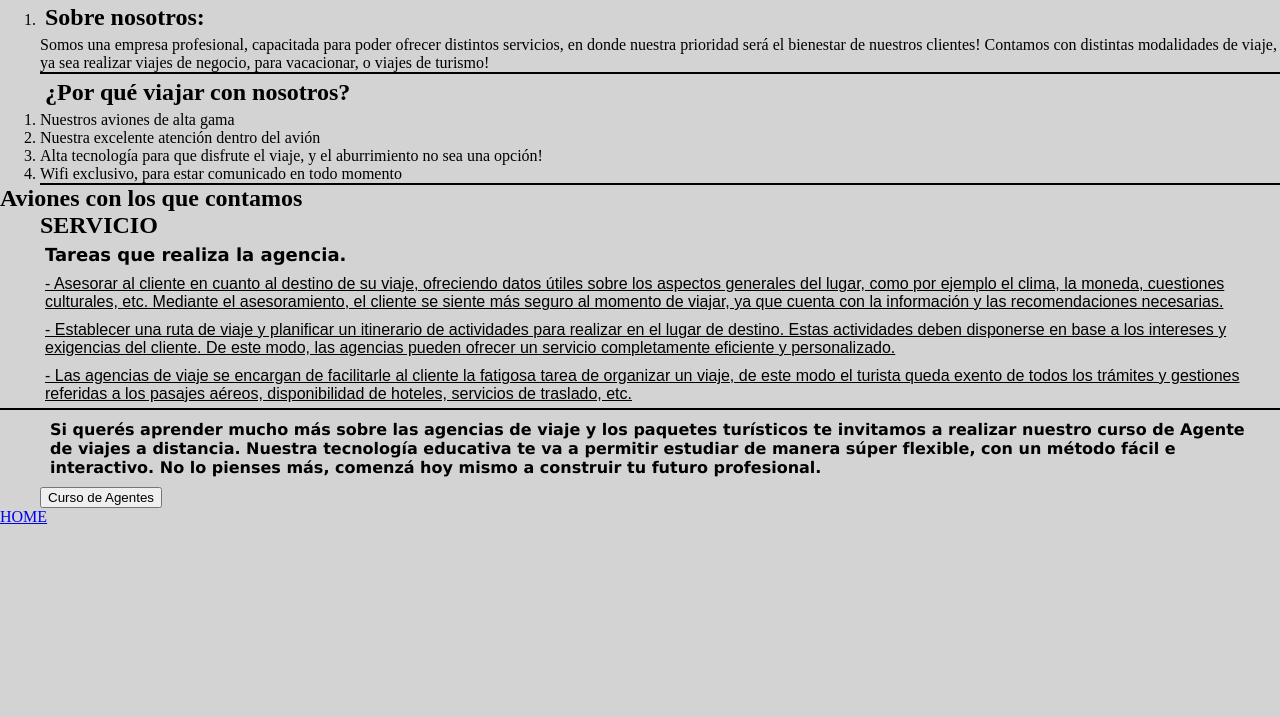
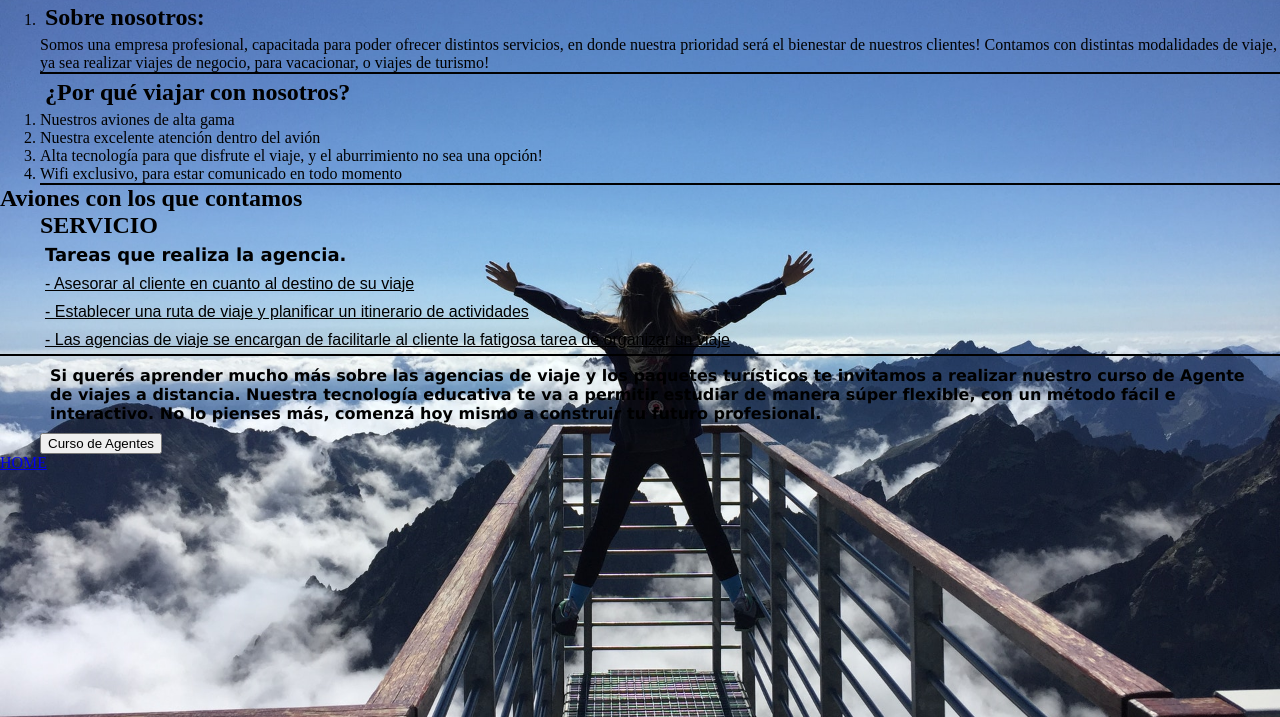
Before and after one commit to Mat060600/ViajesADistancia, a website: page paginas/empresa.html in a window 1280 px wide. Shown: the part 83-800 px from the top of the page. Drawn offline with Linux system fonts and the light colour scheme.

Commit message:
nuevos cambios

```diff
--- a/paginas/empresa.html
+++ b/paginas/empresa.html
@@ -10,7 +10,7 @@
     <link rel="stylesheet" href="/css/style.css">
 </head>
 
-<body>
+<body class="empresaBody">
 
 
 
@@ -77,22 +77,15 @@
 
             <h2 class="parrafo-uno-servicio__subtitulo">Tareas que realiza la agencia.</h2>
 
-            <li class="parrafo-uno-servicio__li">- Asesorar al cliente en cuanto al destino de su viaje, ofreciendo
-                datos
-                útiles sobre los aspectos generales del lugar, como por ejemplo el clima, la moneda, cuestiones
-                culturales,
-                etc. Mediante el asesoramiento, el cliente se siente más seguro al momento de viajar, ya que cuenta con
-                la
-                información y las recomendaciones necesarias.</li>
+            <li class="parrafo-uno-servicio__li">- Asesorar al cliente en cuanto al destino de su viaje
+            </li>
+
             <li class="parrafo-uno-servicio__li">- Establecer una ruta de viaje y planificar un itinerario de
-                actividades
-                para realizar en el lugar de destino. Estas actividades deben disponerse en base a los intereses y
-                exigencias del cliente. De este modo, las agencias pueden ofrecer un servicio completamente eficiente y
-                personalizado.</li>
+                actividades</li>
+
             <li class="parrafo-uno-servicio__li">- Las agencias de viaje se encargan de facilitarle al cliente la
                 fatigosa
-                tarea de organizar un viaje, de este modo el turista queda exento de todos los trámites y gestiones
-                referidas a los pasajes aéreos, disponibilidad de hoteles, servicios de traslado, etc.</li>
+                tarea de organizar un viaje</li>
         </ol>
 
         <hr color="black">
--- a/scss/_empresa.scss
+++ b/scss/_empresa.scss
@@ -1,6 +1,10 @@
 
 
-
+.empresaBody{
+  background-image: url(/imagenes/empresa.jpg);
+  background-size: 100vh 100vw;
+  background-attachment: fixed;
+}
 
 
 .parrafo-uno-servicio__titulo {
```
Also changed, not shown: css/style.css, imagenes/empresa.jpg (added).
